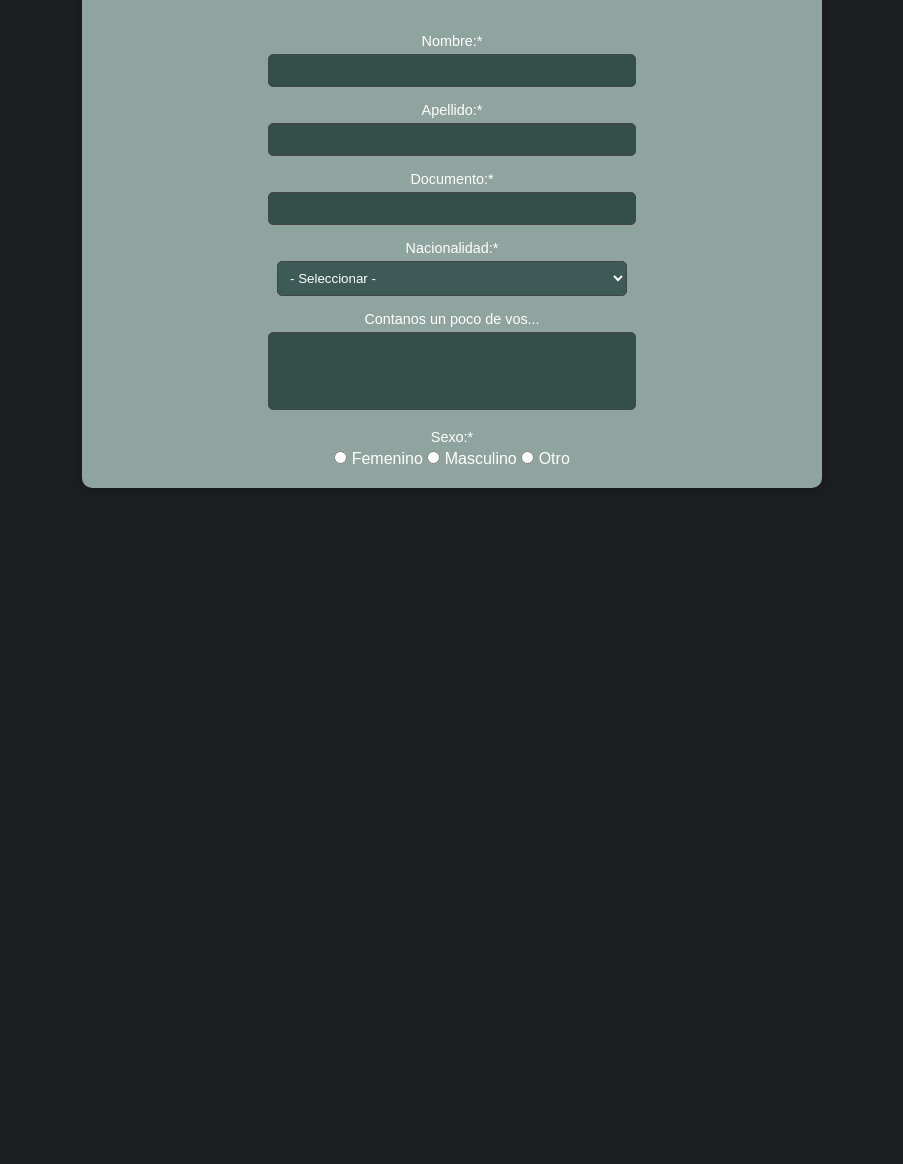
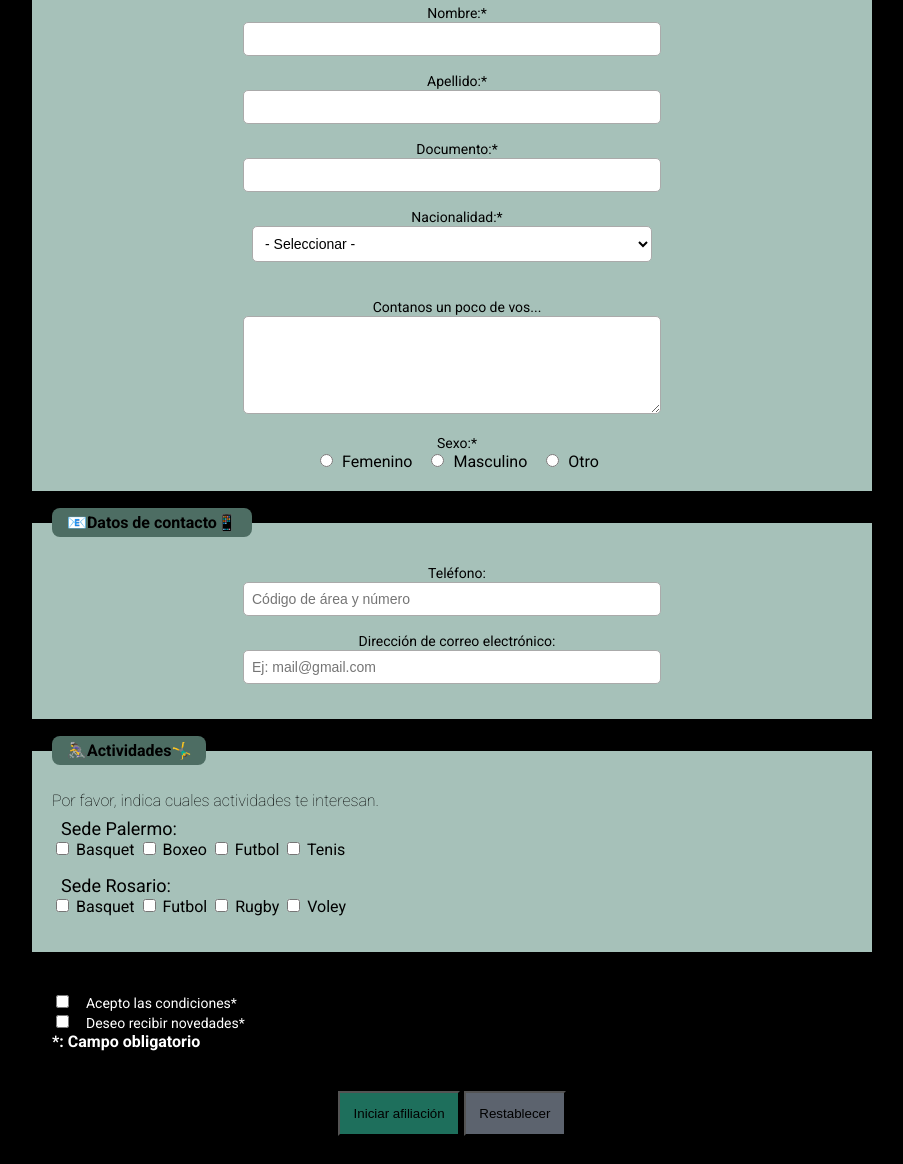
Before and after one commit to bermudezfran/Desafio-04, a website built with Vite: page index.html in a window 1280 px wide. Shown: the part 228-1392 px from the top of the page, without its empty margins (188-1091 px from the left). Before the commit the page ends 800 px from the top, so only its background shows below. Built offline with nearby package versions, Linux system fonts and the light colour scheme.

Commit message:
se terminaron los estilos del primer form

```diff
--- a/index.html
+++ b/index.html
@@ -4,45 +4,134 @@
 <head>
   <meta charset="UTF-8" />
   <meta name="viewport" content="width=device-width, initial-scale=1.0" />
+  <link rel="preconnect" href="https://fonts.googleapis.com">
+<link rel="preconnect" href="https://fonts.gstatic.com" crossorigin>
+<link href="https://fonts.googleapis.com/css2?family=Raleway:ital,wght@0,100..900;1,100..900&family=Roboto:ital,wght@0,100;0,300;0,400;0,500;0,700;0,900;1,100;1,300;1,400;1,500;1,700;1,900&display=swap" rel="stylesheet">
   <title>Vení al Gym</title>
 </head>
 
-<body class="body">
-  <script type="module" src="/main.js"></script>
+<body>
+  <script type="module" src="main.js"></script>
   <main>
     <header class="header">
       <h1>Vení al Gym! 💪</h1>
     </header>
+
+    <form action="#" class="formulario">
+
+      <!-- Datos Personales -->
       <div class="form-container">
         <article class="form-header">
           <span>👤 Datos Personales 👀</span>
         </article>
-      <form action="#" class="formulario">
-        <label for="nombre">Nombre:*</label>
+
+        <div class="form-section">
+          <div>
+            <label for="nombre">Nombre:*</label> <br>
             <input type="text" name="nombre" id="nombre">
+          </div>
+          <div>
 
-        <label for="apellido">Apellido:*</label>
+            <label for="apellido">Apellido:*</label> <br>
             <input type="text" name="apellido" id="apellido">
-
-        <label for="documento">Documento:*</label>
+          </div>
+          <div>
+            <label for="documento">Documento:*</label> <br>
             <input type="text" name="documento" id="documento">
 
-        <label for="nacionalidad">Nacionalidad:*</label>
+          </div>
+          <div>
+            <label for="nacionalidad">Nacionalidad:*</label> <br>
             <select name="nacionalidad" id="nacionalidad">
               <option value="any">- Seleccionar -</option>
               <option value="argentina">Argentina</option>
               <option value="uruguaya">Uruguaya</option>
             </select>
+          </div>
+        </div>
 
-        <label for="descripcion">Contanos un poco de vos...</label>
+        <div class="form-section">
+          <label for="descripcion">Contanos un poco de vos...</label> <br>
           <textarea name="descripcion" id="descripcion"></textarea>
+        </div>
 
-        <label for="sexo">Sexo:*</label>
-        <input type="radio" name="sexo" id="femenino"> <span>Femenino</span>
-        <input type="radio" name="sexo" id="masculino"> <span>Masculino</span>
-        <input type="radio" name="sexo" id="otro"> <span>Otro</span>
+        <div>
+          <label for="sexo">Sexo:*</label> <br>
+          <input type="radio" name="sexo" id="femenino" value="femenino"> <span class="negro">Femenino</span>
+          <input type="radio" name="sexo" id="masculino" value="masculino"> <span class="negro">Masculino</span>
+          <input type="radio" name="sexo" id="otro" value="otro"> <span class="negro">Otro</span>
+        </div>
+      </div>
+
+      <!-- Datos de Contacto -->
+      <div class="form-container">
+        <article class="form-header">
+          <span>📧Datos de contacto📱</span>
+        </article>
+
+        <div class="form-section">
+          <label for="telefono">Teléfono:</label> <br>
+          <input type="text" name="telefono" id="telefono" placeholder="Código de área y número">
+          <div>
+            <label for="email">Dirección de correo electrónico:</label> <br>
+            <input type="email" name="email" id="email" placeholder="Ej: mail@gmail.com">
+          </div>
+        </div>
+      </div>
+
+      <!-- Actividades -->
+      <div class="form-container">
+        <article class="form-header-doss">
+          <span>🚴‍♀️Actividades🤸‍♂️</span>
+        </article>
+
+        <div class="form-section-actividad">
+          <span class="negro light">Por favor, indica cuales actividades te interesan.</span> <br>
+          <article class="articulo-palermo">
+          <label class="titulo" for="sede-palermo">Sede Palermo:</label>
+          <div>
+            <input type="checkbox" name="actividad" id="basquet-palermo" value="basquet-palermo"> <span
+              class="negro">Basquet</span>
+            <input type="checkbox" name="actividad" id="boxeo-palermo" value="boxeo-palermo"> <span
+              class="negro">Boxeo</span>
+            <input type="checkbox" name="actividad" id="futbol-palermo" value="futbol-palermo"> <span
+              class="negro">Futbol</span>
+            <input type="checkbox" name="actividad" id="tenis-palermo" value="tenis-palermo"> <span
+              class="negro">Tenis</span>
+          </div>
+        </article>
+        <article class="articulo-rosario">
+          <label class="titulo" for="sede-rosario">Sede Rosario:</label>
+          <div>
+            <input type="checkbox" name="actividad" id="basquet-rosario" value="basquet-rosario"> <span
+              class="negro">Basquet</span>
+            <input type="checkbox" name="actividad" id="futbol-rosario" value="futbol-rosario"> <span
+              class="negro">Futbol</span>
+            <input type="checkbox" name="actividad" id="rugby-rosario" value="rugby-rosario"> <span
+              class="negro">Rugby</span>
+            <input type="checkbox" name="actividad" id="voley-rosario" value="voley-rosario"> <span
+              class="negro">Voley</span>
+          </div>
+        </article>
+
+        </div>
+      </div>
+
+      <!-- Condiciones y Botones -->
+      <div class="form-container-footer">
+        <footer class="form-footer">
+          <input type="checkbox" name="aceptoTyC" id="aceptoTyC"> <label for="aceptoTyC">Acepto las
+            condiciones*</label><br>
+          <input type="checkbox" name="novedades" id="novedades"> <label for="novedades">Deseo recibir
+            novedades*</label><br>
+          <span><b>*: Campo obligatorio</b></span>
+        </footer>
+      </div>
+      <div class="form-buttons">
+        <button type="submit" class="submit-button">Iniciar afiliación</button>
+        <button type="reset" class="reset-button">Restablecer</button>
+      </div>
     </form>
-    </div>
   </main>
 </body>
 
--- a/style.css
+++ b/style.css
@@ -1,86 +1,177 @@
-* {
-  margin: 0;
-  padding: 0;
-}
 
-.body {
-  font-family: Arial, sans-serif;
-  background-color: #1c1e22;
-  color: #ffffff;
-  width: 100%;
-  justify-items: center;
-  position: absolute;
+body {
+  background-color: #000;
+  color: #fff;
+  font-family: Roboto, sans-serif;
+  padding: 20px;
 }
 
 h1 {
-  font-size: 2em;
-  margin-top: 20px;
-  color: #ffffff;
   text-align: center;
-  border: 15px solid #344e4a;
-  border-right: none;
-  border-left: none;
-  padding: .5em;
+  font-size: 40px;
+  font-weight: 700;
 }
 
 .header {
-  padding: .5em 0 2em 0;
+  border: 15px groove #4d6d63;
+  border-left: none;
+  border-right: none;
+  width: 50%;
+  margin: auto;
 }
 
 .form-container {
-  background-color: #8fa39f;
+  margin: auto;
+  background-color: #a6c1b9;
   padding: 20px;
-  border-radius: 10px;
-  width: 700px;
-  margin-top: 20px;
-  text-align: center;
-  box-shadow: 0px 4px 8px rgba(0, 0, 0, 0.2);
+  margin-bottom: 20px;
+  margin-top: 2em;
+  width: 100%;
+  max-width: 800px;
+  position: relative;
 }
 
-.form-header {
+.form-container-footer {
+  margin: auto;
+  padding: 20px;
+  margin-bottom: 20px;
+  width: 100%;
+  max-width: 800px;
   position: relative;
-  top: -2.5em;
-  left: -15em;
-  background-color: #333;
-  color: #e3e3e3;
-  padding: .7em;
-  border-radius: 8px;
-  margin-bottom: 20px;
-  display: inline-block;
 }
 
-.form-header span {
-  font-weight: bold;
-  margin-left: 5px;
+.formulario {
+  text-align: center;
 }
 
-form {
-  display: block;
+
+.form-header, .form-header-dos, .form-header-doss {
+  font-weight: bold;
+  color: #fff;
+  background-color: #4d6d63;
+  padding: 5px 15px;
+  border-radius: 8px;
+  position: absolute;
+  top: -15px;
+  left: 20px;
+  display: flex;
+  align-items: center;
+}
+
+.form-header img,
+.form-header-dos img,
+.form-header-doss img {
+  margin-right: 8px;
+}
+
+
+.form-section {
+  margin-top: 20px;
+}
+
+.form-section-actividad {
+  margin-top: 20px;
+  text-align: start;
 }
 
 label {
-  display: block;
+  font-size: 14px;
   margin-bottom: 5px;
-  font-size: 0.9em;
+  width: 100%;
+  text-align: left;
+  padding-left: 10px;
 }
 
 input[type="text"],
+input[type="email"],
 select,
 textarea {
-  width: 50%;
+  width: 90%;
+  max-width: 400px;
   padding: 8px;
   margin-bottom: 15px;
-  border: 1px solid #444;
+  border: 1px solid #aaa;
   border-radius: 5px;
-  background-color: #344e4a;
-  color: #ffffff;
+  font-size: 14px;
+  color: #000;
+  background-color: #FFF;
 }
 
-select {
-  background-color: #3e5a56;
+input[type="text"]:focus,
+input[type="email"]:focus,
+textarea:focus,
+select:focus {
+  color: #FFF;
+  background-color: #4d6d63;;
+  outline: none;
+}
+
+input[type="radio"] {
+  margin: 0 5px 0 15px;
 }
 
 textarea {
-  height: 60px;
-  resize: none;
+  resize: vertical;
+  min-height: 80px;
 }
+
+.form-footer {
+  text-align: start;
+}
+
+.form-footer>label {
+  color: white;
+}
+.form-footer>span {
+  color: white;
+}
+
+.form-footer button {
+  margin: 10px;
+  padding: 10px 20px;
+  font-size: 16px;
+  cursor: pointer;
+  border: none;
+}
+
+
+.form-buttons {
+  width: 100%;
+  text-align: center;
+}
+
+.submit-button {
+  padding: 1em;
+  background-color: #1e6f5c;
+  color: black;
+}
+
+.reset-button {
+  padding: 1em;
+  background-color: #5c636e;
+  color: black;
+}
+
+.titulo {
+  font-size: 18px;
+  padding: .5em;
+  color: black;
+  text-align: start;
+}
+
+.light {
+  font-weight: lighter;
+}
+
+span {
+  color: black;
+}
+
+label {
+  color: black;
+}
+
+.articulo-palermo, .articulo-rosario {
+  margin-bottom: 1em;
+  margin-top: .5em;
+}
```
Lines whose indentation alone changed are shown as unchanged.
